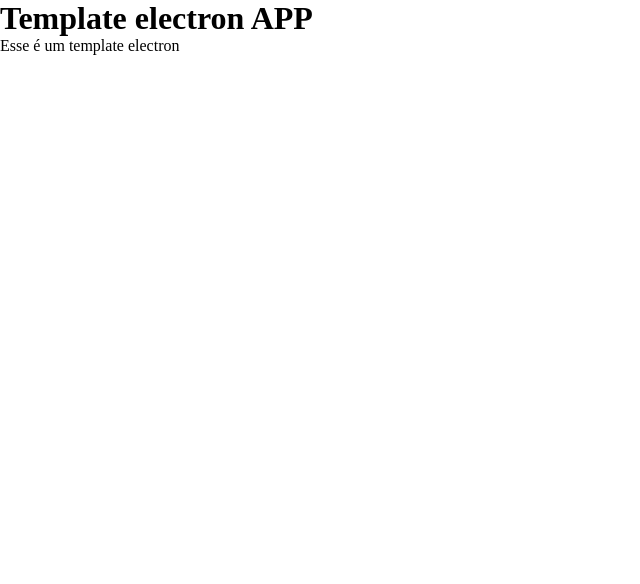
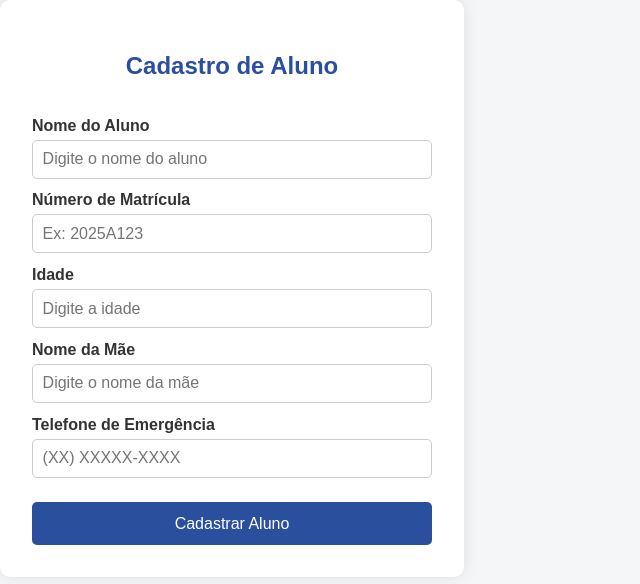
Before and after one commit to LuMendes-bit/atividade-escola-electron, an Electron app: page src/pages/index.html in a window 800 px wide. Shown: the whole page, without its empty margins (0-640 px from the left). Drawn offline with Linux system fonts and the light colour scheme.

Commit message:
atividade

```diff
--- a/src/js/script.js
+++ b/src/js/script.js
@@ -0,0 +1,24 @@
+var formCadastro = document.getElementById("form-cadastro")
+
+var listaAlunos = []
+
+formCadastro.addEventListener("submit", function(event) {
+    event.preventDefault()
+    var nomeAluno = document.getElementById("nome").value
+    var matriculaAluno = document.getElementById("matricula").value
+    var idadeAluno = document.getElementById("idade").value
+    var maeAluno = document.getElementById("mae").value
+    var telefoneAluno = document.getElementById("telefone").value
+
+    var objetoAluno = {
+        nome: nomeAluno,
+        matricula: matriculaAluno,
+        idade: idadeAluno,
+        nomeMae: maeAluno,
+        telefone: telefoneAluno
+    }
+
+    console.log(listaAlunos)
+
+    listaAlunos.push(objetoAluno)
+})
--- a/src/pages/index.html
+++ b/src/pages/index.html
@@ -3,13 +3,32 @@
 <head>
     <meta charset="UTF-8">
     <meta name="viewport" content="width=device-width, initial-scale=1.0">
-    <title>Template Electron APP</title>
+    <title>Cadastro de Aluno</title>
     <link rel="stylesheet" href="../styles/styles.css">
 </head>
 <body>
-    <h1>Template electron APP</h1>
-    <p>Esse é um template electron</p>
+    <div class="form-container">
+    <h2>Cadastro de Aluno</h2>
 
+    <form id="form-cadastro">
+      <label for="nome">Nome do Aluno</label>
+      <input type="text" id="nome" placeholder="Digite o nome do aluno" required />
+
+      <label for="matricula">Número de Matrícula</label>
+      <input type="text" id="matricula" placeholder="Ex: 2025A123" required />
+
+      <label for="idade">Idade</label>
+      <input type="number" id="idade" placeholder="Digite a idade" required />
+
+      <label for="mae">Nome da Mãe</label>
+      <input type="text" id="mae" placeholder="Digite o nome da mãe" required />
+
+      <label for="telefone">Telefone de Emergência</label>
+      <input type="tel" id="telefone" placeholder="(XX) XXXXX-XXXX" required />
+
+      <button type="submit">Cadastrar Aluno</button>
+    </form>
+  </div>
     <script src="../js/script.js"></script>
 </body>
 </html>
--- a/src/styles/styles.css
+++ b/src/styles/styles.css
@@ -1,5 +1,69 @@
-* {
-    margin: 0;
-    padding: 0;
-    box-sizing: border-box;
+body {
+  font-family: Arial, sans-serif;
+  background-color: #f4f6f8;
+  margin: 0;
+  padding: 0;
 }
+
+.centered {
+  display: flex;
+  justify-content: center;
+  align-items: center;
+  height: 100vh;
+}
+
+.form-container {
+  background-color: white;
+  padding: 2rem;
+  border-radius: 10px;
+  box-shadow: 0 0 15px rgba(0,0,0,0.1);
+  width: 100%;
+  max-width: 400px;
+}
+
+h2 {
+  text-align: center;
+  color: #2a4f9c;
+  margin-bottom: 1.5rem;
+}
+
+form {
+  display: flex;
+  flex-direction: column;
+}
+
+label {
+  margin-top: 0.8rem;
+  font-weight: bold;
+  color: #333;
+}
+
+input {
+  padding: 0.6rem;
+  font-size: 1rem;
+  border: 1px solid #ccc;
+  border-radius: 5px;
+  margin-top: 0.3rem;
+}
+
+button {
+  margin-top: 1.5rem;
+  padding: 0.8rem;
+  background-color: #2a4f9c;
+  color: white;
+  font-size: 1rem;
+  border: none;
+  border-radius: 5px;
+  cursor: pointer;
+}
+
+button:hover {
+  background-color: #1c3877;
+}
+
+.success-msg {
+  margin-top: 1rem;
+  color: green;
+  font-weight: bold;
+  text-align: center;
+}
```
